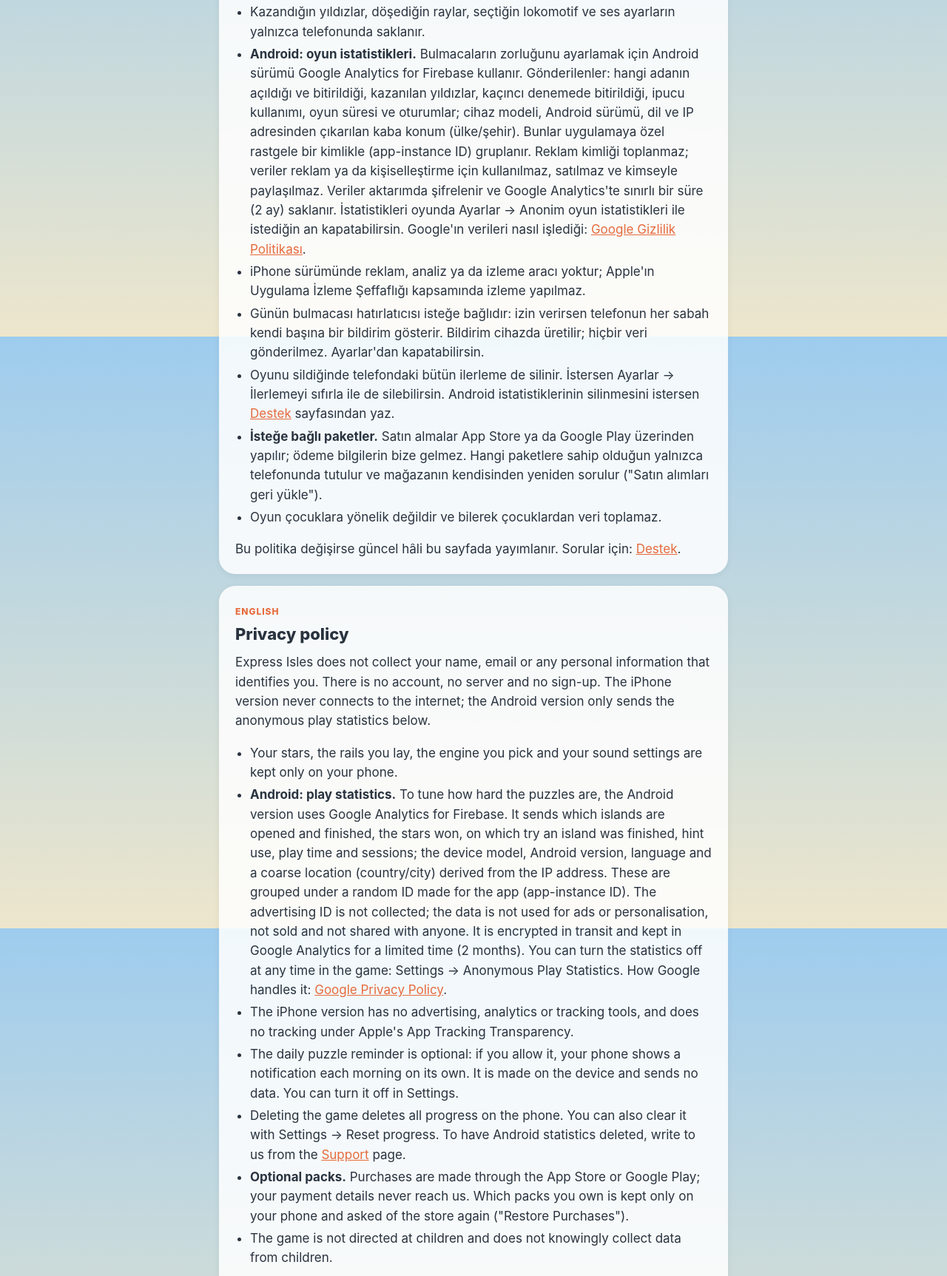
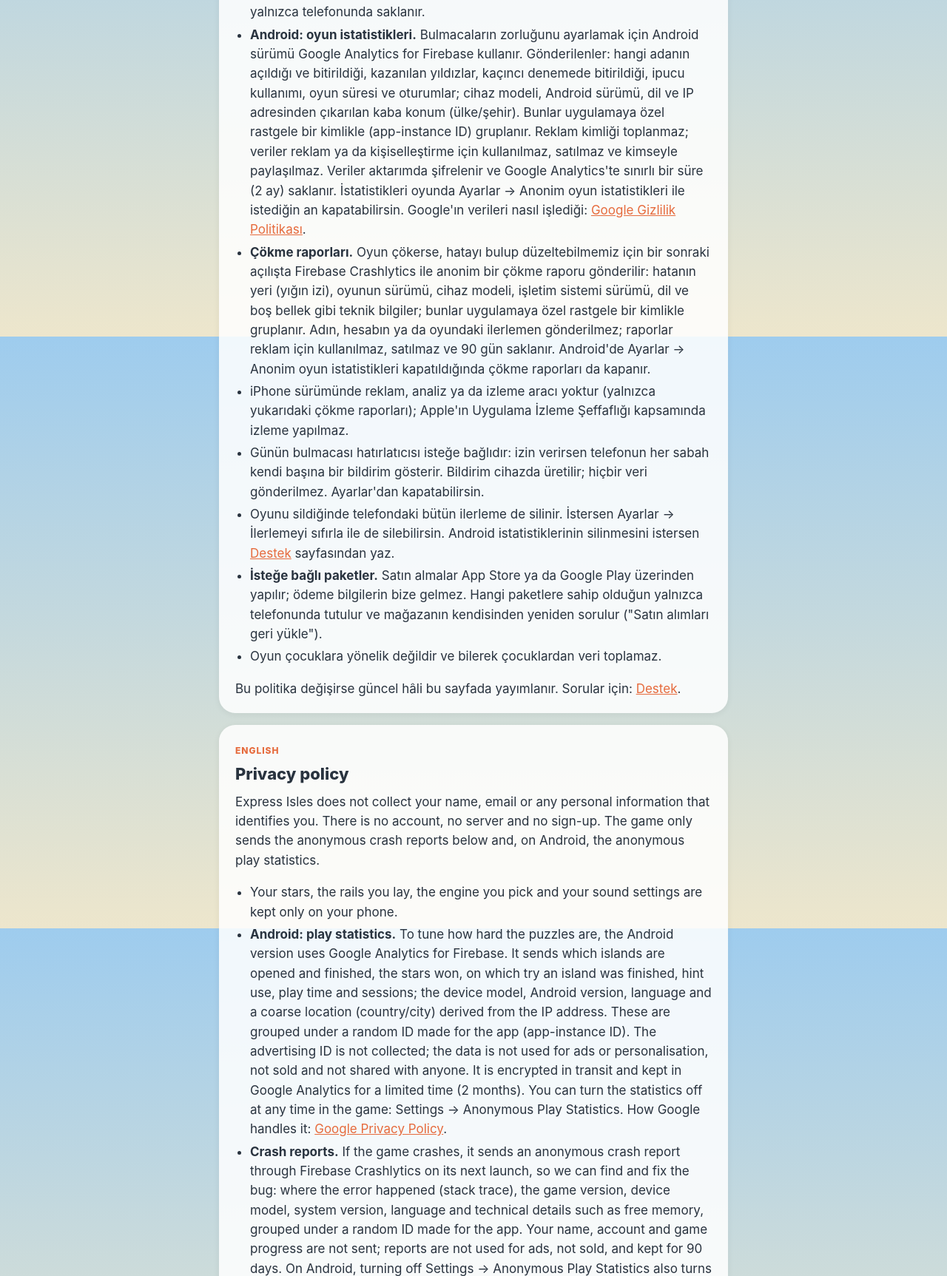
Before and after one commit to Mrtckr008/makas, a plain HTML site: page privacy.html in a window 1280 px wide. Shown: the part 345-2070 px from the top of the page at 74% size. Drawn offline with Linux system fonts and the light colour scheme.

Commit message:
Site from Makas 2225a6c

```diff
--- a/privacy.html
+++ b/privacy.html
@@ -14,7 +14,7 @@
     <a href="./"><img src="icon.png" alt="Express Isles"></a>
     <div>
       <h1>Gizlilik · Privacy</h1>
-      <p class="tagline">Express Isles · Son güncelleme / Last updated: 4 Kasım / November 2026</p>
+      <p class="tagline">Express Isles · Son güncelleme / Last updated: 18 Kasım / November 2026</p>
     </div>
   </header>
 
@@ -22,8 +22,8 @@
     <span class="lang">TÜRKÇE</span>
     <h2>Gizlilik politikası</h2>
     <p>Express Isles adını, e-postanı ya da seni tanıtan hiçbir kişisel bilgiyi toplamaz.
-      Hesap, sunucu ya da kayıt formu yoktur. iPhone sürümü internete hiç bağlanmaz;
-      Android sürümü yalnızca aşağıdaki anonim oyun istatistiklerini gönderir.</p>
+      Hesap, sunucu ya da kayıt formu yoktur. Oyun yalnızca aşağıdaki anonim çökme
+      raporlarını ve (Android'de) anonim oyun istatistiklerini gönderir.</p>
     <ul>
       <li>Kazandığın yıldızlar, döşediğin raylar, seçtiğin lokomotif ve ses ayarların
         yalnızca telefonunda saklanır.</li>
@@ -37,8 +37,15 @@
         şifrelenir ve Google Analytics'te sınırlı bir süre (2 ay) saklanır.
         İstatistikleri oyunda Ayarlar → Anonim oyun istatistikleri ile istediğin an kapatabilirsin.
         Google'ın verileri nasıl işlediği: <a href="https://policies.google.com/privacy">Google Gizlilik Politikası</a>.</li>
-      <li>iPhone sürümünde reklam, analiz ya da izleme aracı yoktur; Apple'ın Uygulama İzleme
-        Şeffaflığı kapsamında izleme yapılmaz.</li>
+      <li><strong>Çökme raporları.</strong> Oyun çökerse, hatayı bulup düzeltebilmemiz için
+        bir sonraki açılışta Firebase Crashlytics ile anonim bir çökme raporu gönderilir: hatanın
+        yeri (yığın izi), oyunun sürümü, cihaz modeli, işletim sistemi sürümü, dil ve boş bellek
+        gibi teknik bilgiler; bunlar uygulamaya özel rastgele bir kimlikle gruplanır. Adın, hesabın
+        ya da oyundaki ilerlemen gönderilmez; raporlar reklam için kullanılmaz, satılmaz ve 90 gün
+        saklanır. Android'de Ayarlar → Anonim oyun istatistikleri kapatıldığında çökme raporları da
+        kapanır.</li>
+      <li>iPhone sürümünde reklam, analiz ya da izleme aracı yoktur (yalnızca yukarıdaki çökme
+        raporları); Apple'ın Uygulama İzleme Şeffaflığı kapsamında izleme yapılmaz.</li>
       <li>Günün bulmacası hatırlatıcısı isteğe bağlıdır: izin verirsen telefonun her sabah
         kendi başına bir bildirim gösterir. Bildirim cihazda üretilir; hiçbir veri gönderilmez.
         Ayarlar'dan kapatabilirsin.</li>
@@ -58,9 +65,8 @@
     <span class="lang">ENGLISH</span>
     <h2>Privacy policy</h2>
     <p>Express Isles does not collect your name, email or any personal information that
-      identifies you. There is no account, no server and no sign-up. The iPhone version never
-      connects to the internet; the Android version only sends the anonymous play statistics
-      below.</p>
+      identifies you. There is no account, no server and no sign-up. The game only sends the
+      anonymous crash reports below and, on Android, the anonymous play statistics.</p>
     <ul>
       <li>Your stars, the rails you lay, the engine you pick and your sound settings are
         kept only on your phone.</li>
@@ -74,8 +80,15 @@
         in transit and kept in Google Analytics for a limited time (2 months).
         You can turn the statistics off at any time in the game: Settings → Anonymous Play Statistics.
         How Google handles it: <a href="https://policies.google.com/privacy">Google Privacy Policy</a>.</li>
-      <li>The iPhone version has no advertising, analytics or tracking tools, and does no
-        tracking under Apple's App Tracking Transparency.</li>
+      <li><strong>Crash reports.</strong> If the game crashes, it sends an anonymous crash
+        report through Firebase Crashlytics on its next launch, so we can find and fix the bug:
+        where the error happened (stack trace), the game version, device model, system version,
+        language and technical details such as free memory, grouped under a random ID made for
+        the app. Your name, account and game progress are not sent; reports are not used for ads,
+        not sold, and kept for 90 days. On Android, turning off Settings → Anonymous Play
+        Statistics also turns off crash reports.</li>
+      <li>The iPhone version has no advertising, analytics or tracking tools (only the crash
+        reports above), and does no tracking under Apple's App Tracking Transparency.</li>
       <li>The daily puzzle reminder is optional: if you allow it, your phone shows a
         notification each morning on its own. It is made on the device and sends no data.
         You can turn it off in Settings.</li>
```
Also changed, not shown: index.html (+2 -2 lines).
